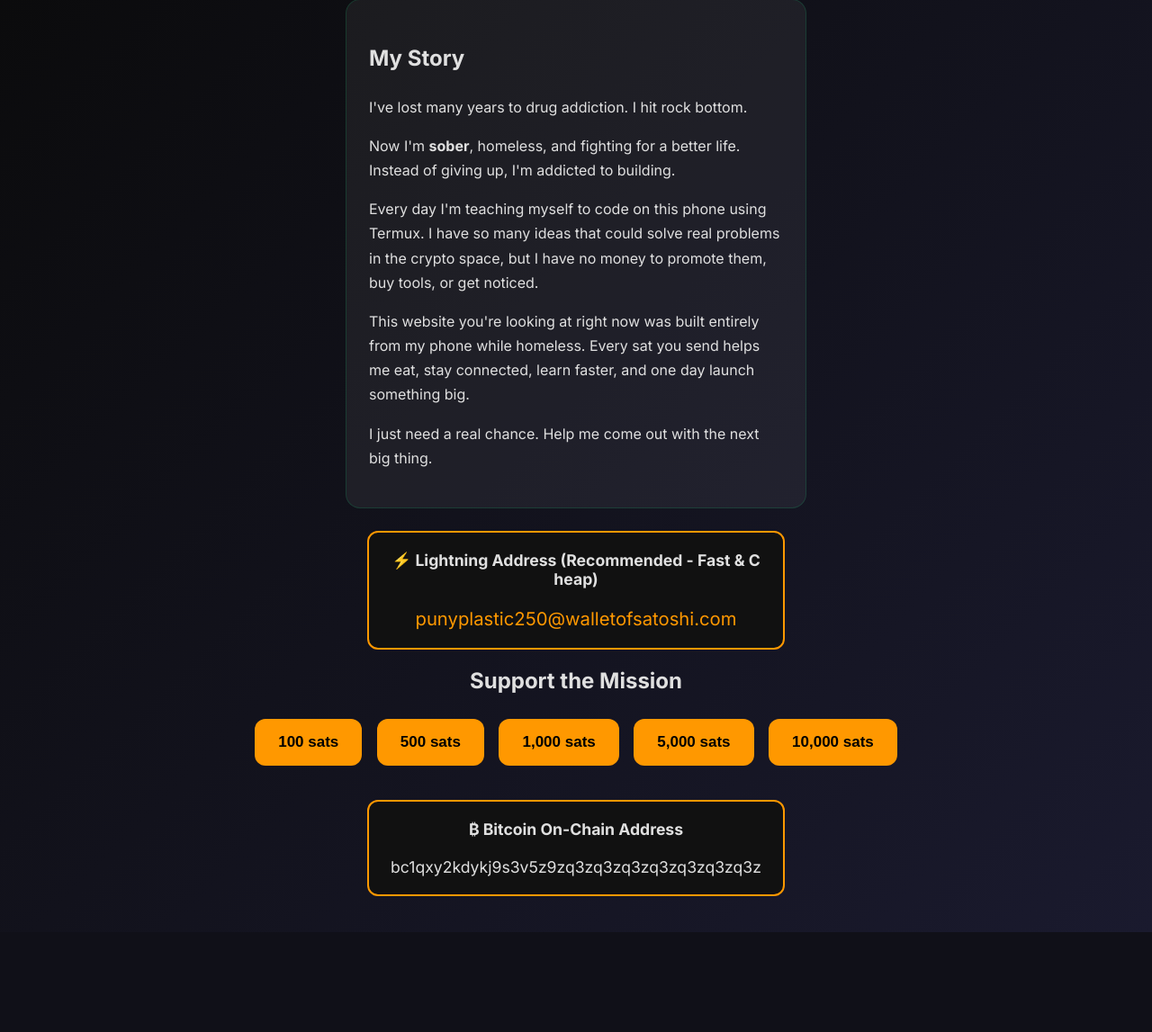
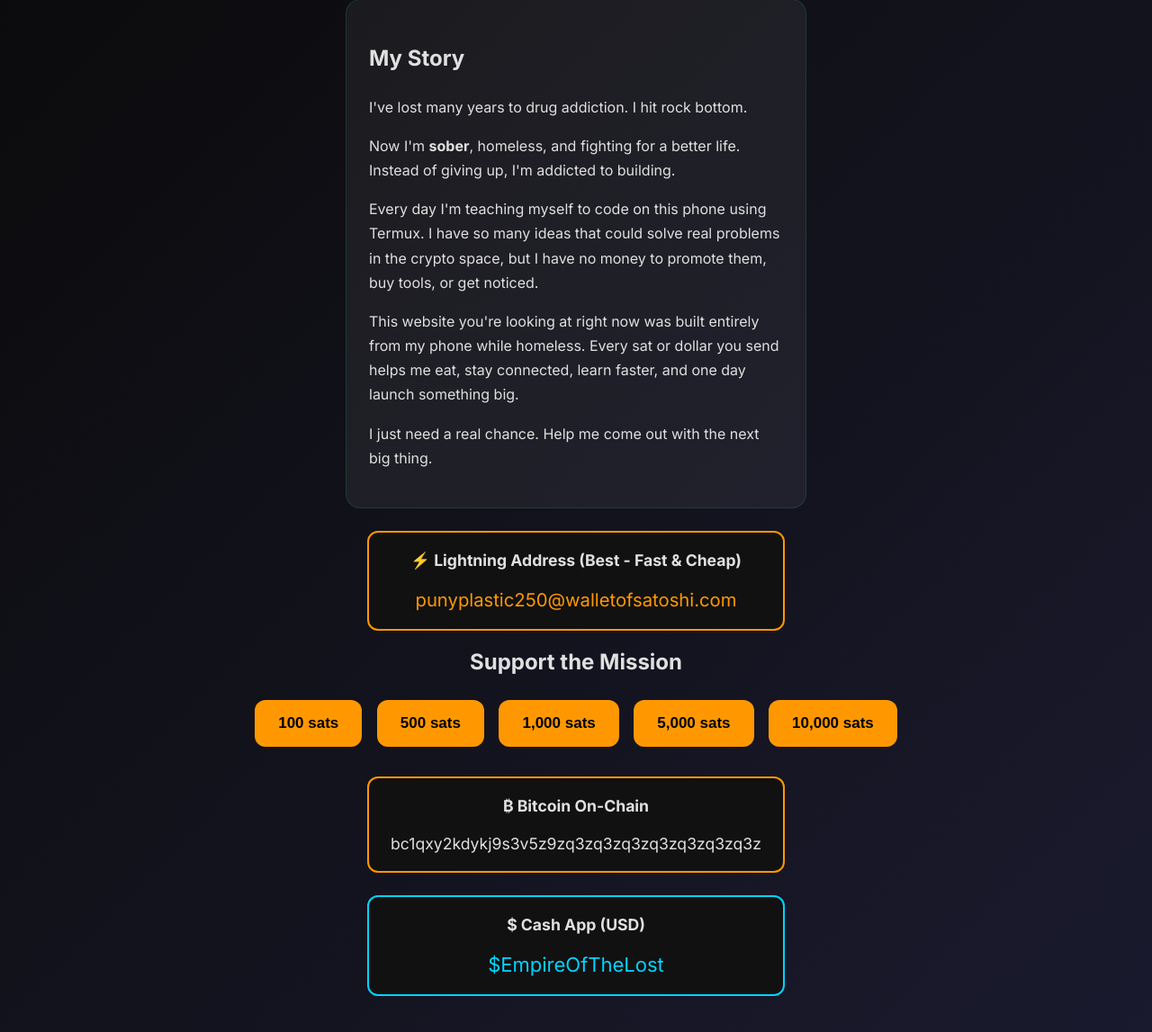
Before and after one commit to homelessCoder2026/Homeless_builder, a Flask app: template templates/index.html in a window 1280 px wide. Shown: the part 164-1311 px from the top of the page at 90% size. Before the commit the page ends 1200 px from the top, so only its background shows below. Run offline with Flask 3, Linux system fonts and the light colour scheme; the template is opened without the code that fills it, so the values that code supplies are empty.

Commit message:
Added Cash App

```diff
--- a/templates/index.html
+++ b/templates/index.html
@@ -70,12 +70,12 @@
         <p>I've lost many years to drug addiction. I hit rock bottom.</p>
         <p>Now I'm <strong>sober</strong>, homeless, and fighting for a better life. Instead of giving up, I'm addicted to building.</p>
         <p>Every day I'm teaching myself to code on this phone using Termux. I have so many ideas that could solve real problems in the crypto space, but I have no money to promote them, buy tools, or get noticed.</p>
-        <p>This website you're looking at right now was built entirely from my phone while homeless. Every sat you send helps me eat, stay connected, learn faster, and one day launch something big.</p>
+        <p>This website you're looking at right now was built entirely from my phone while homeless. Every sat or dollar you send helps me eat, stay connected, learn faster, and one day launch something big.</p>
         <p>I just need a real chance. Help me come out with the next big thing.</p>
     </div>
 
     <div class="address-box">
-        <strong>⚡ Lightning Address (Recommended - Fast & Cheap)</strong><br><br>
+        <strong>⚡ Lightning Address (Best - Fast & Cheap)</strong><br><br>
         <span style="color:#ff9800; font-size:1.15em;">punyplastic250@walletofsatoshi.com</span>
     </div>
 
@@ -86,9 +86,14 @@
     <button onclick="sendSats(5000)">5,000 sats</button>
     <button onclick="sendSats(10000)">10,000 sats</button>
 
-    <div class="address-box" style="margin-top: 30px;">
-        <strong>₿ Bitcoin On-Chain Address</strong><br><br>
+    <div class="address-box" style="margin-top: 25px;">
+        <strong>₿ Bitcoin On-Chain</strong><br><br>
         bc1qxy2kdykj9s3v5z9zq3zq3zq3zq3zq3zq3zq3z
+    </div>
+
+    <div class="address-box" style="margin-top: 25px; border-color: #00d4ff;">
+        <strong>$ Cash App (USD)</strong><br><br>
+        <span style="color:#00d4ff; font-size:1.25em;">$EmpireOfTheLost</span>
     </div>
 
     <script>
@@ -100,9 +105,9 @@
             })
             .then(r => r.json())
             .then(data => {
-                alert(`🙏 Thank you so much!\n\n${data.message}\n\nYou're helping me build from rock bottom.`);
+                alert(`🙏 Thank you!\n\n${data.message}`);
             })
-            .catch(() => alert("Flask server needs to be running for the buttons to work."));
+            .catch(() => alert("Flask server needs to be running."));
         }
     </script>
 </body>
```
Also changed, not shown: index.html (+11 -6 lines).
